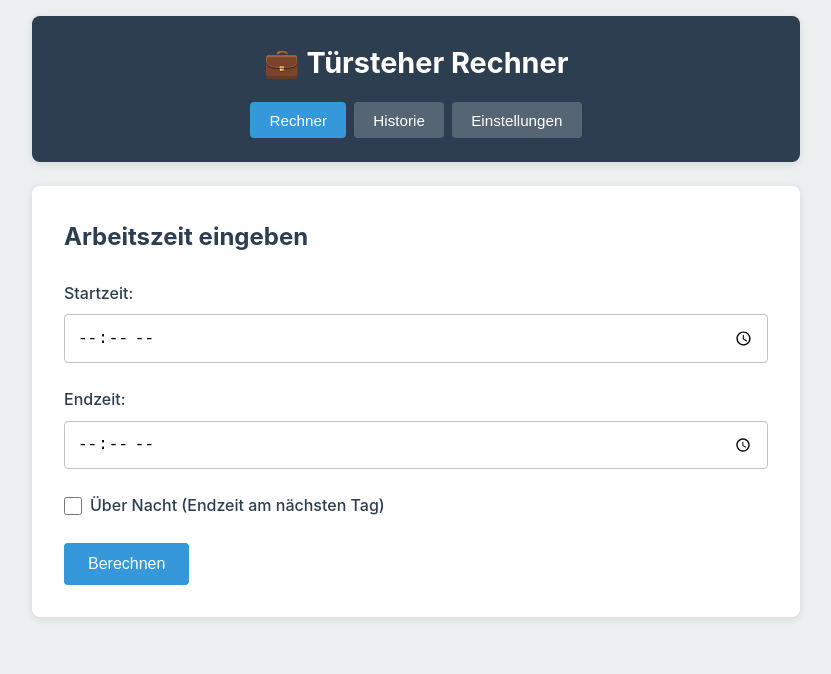
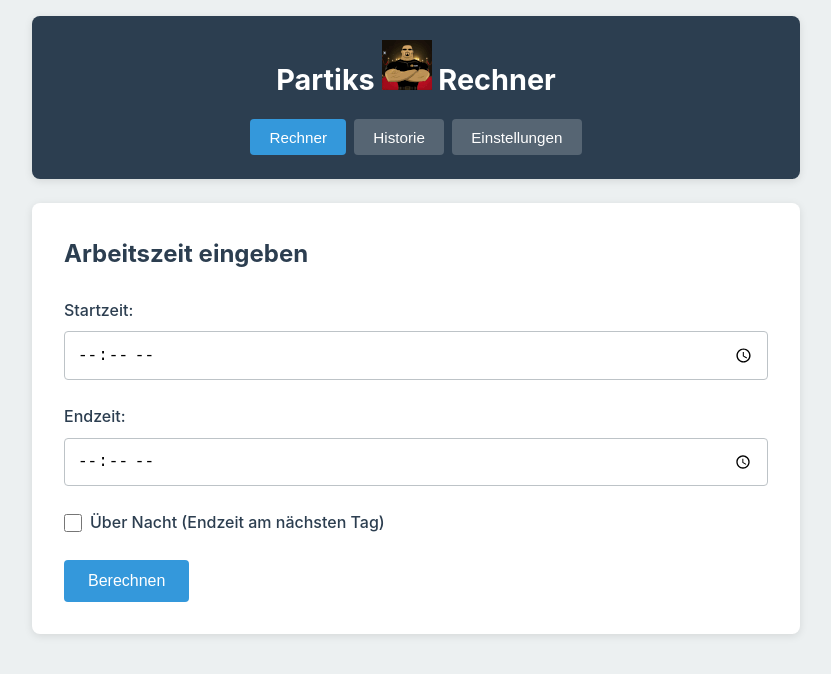
Before and after one commit to JsSenior/patricks-rechner, a website: page index.html in a window 1280 px wide. Shown: the whole page, without its empty margins (224-1055 px from the left). Drawn offline with Linux system fonts and the light colour scheme.

Commit message:
Updated images

```diff
--- a/index.html
+++ b/index.html
@@ -14,7 +14,7 @@
 <body>
     <div class="container">
         <header>
-            <h1>💼 Türsteher Rechner</h1>
+           <h1> Partiks <img src="paddy.gif"> Rechner</h1>
             <nav>
                 <button id="nav-calculator" class="nav-btn active">Rechner</button>
                 <button id="nav-history" class="nav-btn">Historie</button>
```
Also changed, not shown: icon-192.png, icon-512.png, paddy.gif (added).
